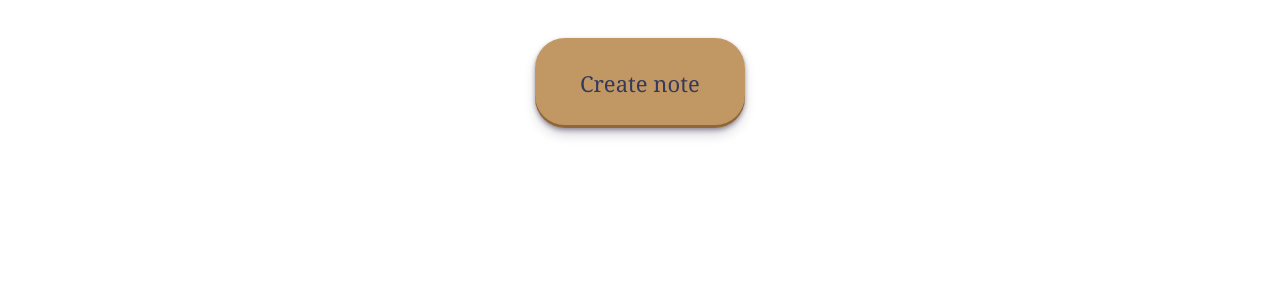
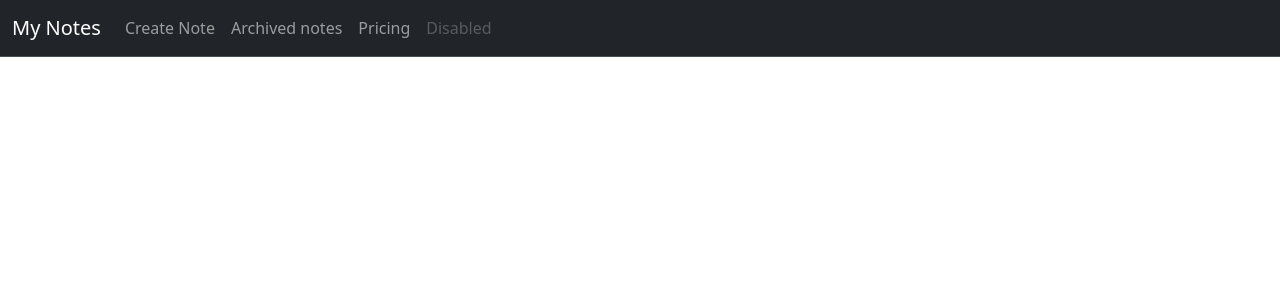
Before and after one commit to franjaeze/note-app-vue, a Vue app: page / in a window 1280 px wide. Shown: the top 300 px of the page. Built offline with nearby package versions, Linux system fonts and the light colour scheme.

Commit message:
new look

```diff
--- a/package.json
+++ b/package.json
@@ -9,6 +9,7 @@
   },
   "dependencies": {
     "core-js": "^3.8.3",
+    "pinia": "^2.1.4",
     "vue": "^3.2.13",
     "vue-router": "^4.0.3"
   },
--- a/public/index.html
+++ b/public/index.html
@@ -5,6 +5,8 @@
     <meta http-equiv="X-UA-Compatible" content="IE=edge">
     <meta name="viewport" content="width=device-width,initial-scale=1.0">
     <link rel="icon" href="<%= BASE_URL %>favicon.ico">
+    <link rel="stylesheet" href="https://use.fontawesome.com/releases/v5.15.4/css/all.css" integrity="sha384-DyZ88mC6Up2uqS4h/KRgHuoeGwBcD4Ng9SiP4dIRy0EXTlnuz47vAwmeGwVChigm" crossorigin="anonymous"/>
+    <link href="https://cdn.jsdelivr.net/npm/bootstrap@5.3.0/dist/css/bootstrap.min.css" rel="stylesheet" integrity="sha384-9ndCyUaIbzAi2FUVXJi0CjmCapSmO7SnpJef0486qhLnuZ2cdeRhO02iuK6FUUVM" crossorigin="anonymous">
     <title>Note app vue</title>
   </head>
   <body>
--- a/src/App.vue
+++ b/src/App.vue
@@ -1,8 +1,19 @@
 <template>
-
-  <router-view/>
+<NavbarComponent/>
+<div class="m-5">
+  <router-view/></div>
 </template>
 
+<script>
+import NavbarComponent from './components/NavbarComponent.vue';
+
+export default{
+  components:{ NavbarComponent
+
+}
+}
+
+</script>
 <style>
 
 
--- a/src/components/CreateNote.vue
+++ b/src/components/CreateNote.vue
@@ -1,56 +1,110 @@
 <template>
   <div class="createNote">
-         <form  action="">
-       <div >  <div class="waviy">
-   <span style="--i:1">N</span>
-   <span style="--i:2">e</span>
-   <span style="--i:3">w</span>
-   <span style="--i:4"> </span>
-   <span style="--i:5">N</span>
-   <span style="--i:6">o</span>
-   <span style="--i:7">t</span>
-   <span style="--i:8">e</span>
+    <form action="">
+
+
+      <div class="card container text-center" style="width: 35rem;">
+        <div class="card-body row">
+          <h1 class="card-header">Create Note</h1>
+
+
+          <div class="row">
+            <div class="m-1 p-3 ">
+              <label for="Title" class="me-2 col-2">Title </label>
+              <input class="col-8" v-model="newNote.title" type="text" id="Title" placeholder="Write your note title">
+            </div>
+
+          </div>
+
+          <div class="row">
+            <div class="m-2 p-2">
+              <label for="Body" class="me-2 col-2">Content </label>
+              <textarea class="col-8" v-model="newNote.body" rows="3" cols="25" placeholder="Write your note "></textarea>
+            </div>
+          </div>
+
+
+          <div class="row">
+
+            <div class="me-1 col-2">
+              <label for="tag" class="">Categories </label></div>
+              <div class="col-8" type="text" id="tag" placeholder="Tags" v-if="newNote.tags">
+                <button class="btn-success" disabled  v-for="t in newNote.tags" :key="t.index"> {{ t }}</button>
+              </div>
+
+
 
 
           </div>
+          <div class="row">
 
-     <button class="buttonNote" @click="addNewNote"> Create</button>
-     <button class="buttonNote"  @click="addTag"> Add Tag</button>
-     <button class="buttonNote" @click="close"> Cancel</button>
+            <div class="">
+              <label for="tag" class="me-1 col-2"> </label>
+              <input class="col-6" v-model="newNote.tag" type="text" id="tag" placeholder="New Caegory">
+              <button class="btn btn-small btn-success m-1 me-1 col-2 p-1" @click="addTag"> Add</button>
             </div>
-       <button disabled v-for="t in newNote.tags" :key="t.index"> {{ t }}</button>
-
-         <div class="inputsCreate"> <label for="Title">Title </label>
-            <input  v-model="newNote.title" type="text" id="Title" placeholder="Write your note title"  ></div>
-         <div class="inputsCreate"> <label for="tag">tag </label>
-            <input   v-model="newNote.tag"   type="text" id="tag" placeholder="Write your note"  > </div>
-         <div class="inputsCreate"><label for="Body">Body </label>
-             <textarea v-model="newNote.body" rows="3" cols="25"></textarea></div>
-        </form>
 
 
+          </div>
+          <div class="row">
+            <div class="col-8"></div>
+            <div class="col-4 d-flex">
+              <button class="btn btn-small btn-primary m-1 me-1" @click="addNewNote(newNote)"> Create</button>
+              <button class="btn btn-small btn-danger m-1 me-1" @click="close"> Cancel</button>
+            </div>
+          </div>
+        </div>
+      </div>
+
+
+
+
+
+
+    </form>
   </div>
 </template>
 
 <script>
 
+import { useUserStore } from "../stores/notes";
+import { storeToRefs } from "pinia";
+
+
+
 export default {
+
+  setup() {
+  const userStore = useUserStore();
+    const { userNotes, getNotes, addNote } = storeToRefs(userStore);
+
+    return {
+    userNotes,
+    addNote,
+    getNotes,
+    userStore
+    };
+  },
   methods: {
-      addTag(){
+    addTag() {
+      this.newNote = {...this.newNote, editedDate: new Date().toISOString().replace(/T.*/,'').split('-').reverse().join('-'),
+                          editedHour: new Date().getHours()
+                          , editedMinute: new Date().getMinutes()}
       this.newNote.tags.push(this.newNote.tag);
       this.newNote.tag = '';
     },
 
-    close () {
+    close() {
       this.$emit('close')
     },
-    async addNewNote() {
+    async addNewNote(newNote) {
 
       try {
         //await noteService.addToList(this.newNote)
-  this.$emit('new-note-created',{ ...this.newNote });
-
-    this.close();
+        this.userStore.addNote(newNote)
+        console.log(this.userStore.getNotes)
+        this.$router.push({ name: 'notes' });
+      //  this.close();
 
       } catch (e) {
         alert(e);
@@ -60,7 +114,7 @@ try {
     return {
       notes: [],
 
-      newNote: {title:"", body:"",tags:[]},
+      newNote: { title: "", body: "", tags: [] },
 
 
     };
@@ -70,78 +124,4 @@ try {
 };
 </script>
 
-<style>
-
-
- .inputsCreate{
-    font-size: 12px;
-    margin: 5px;
-}
-
-.tag {
-    background-color: #6d6868c7;
-    border-radius: 9px;
-    display: inline-block;
-    color: #fffffff6;
-    letter-spacing: 0.5px;
-
-}
-input{
-    width: fit-content;
-    display: inline-block;
-}
-.createNote {
-    border-radius: 10%;
-    padding: 15px;
-    border-style: solid;
-    border-color: black;
-    background-color: rgba(165, 100, 16, 0.488);
-    display: inline-flex;
-    box-shadow: rgba(45, 35, 66, 0.4) 0 2px 4px, rgba(45, 35, 66, 0.3) 0 7px 13px -3px, #D6D6E7 0 -3px 0 inset;
-    font-family: Georgia, 'Times New Roman', Times, serif;
-    transition: box-shadow .15s, transform .15s;
-    user-select: none;
-    -webkit-user-select: none;
-    touch-action: manipulation;
-    white-space: nowrap;
-    will-change: box-shadow, transform
-}
-
-.createNote:hover {
-    transform: translateY(-10px);
-}
-
-.createNote:focus {
-    box-shadow: #D6D6E7 0 0 0 1.5px inset, rgba(45, 35, 66, 0.4) 0 2px 4px, rgba(45, 35, 66, 0.3) 0 7px 13px -3px, #D6D6E7 0 -3px 0 inset;
-}
-
-.header{
-  font-family: Georgia, 'Times New Roman', Times, serif;
-  color: rgb(47, 46, 45);
-  font-size: 22px;
-
-}
-
-.waviy {
-  position: relative;
-  -webkit-box-reflect: below -30px linear-gradient(transparent, rgba(0,0,0,.2));
-  font-size: 40px;
-}
-.waviy span {
-  font-family: 'Alfa Slab One', cursive;
-  position: relative;
-  display: inline-block;
-  color: #fff;
-  animation: waviy 7s infinite;
-  animation-delay: calc(.1s * var(--i));
-
-}
-@keyframes waviy {
-  0%,40%,100% {
-    transform: translateY(0)
-  }
-  20% {
-    transform: translateY(-20px)
-  }
-}
-</style>
+<style></style>
--- /dev/null
+++ b/src/components/NavbarComponent.vue
@@ -0,0 +1,38 @@
+<template>
+<nav class="navbar navbar-expand-lg bg-dark border-bottom border-bottom-dark" data-bs-theme="dark">
+  <div class="container-fluid">
+    <a class="navbar-brand" href="#">My Notes</a>
+    <button class="navbar-toggler" type="button" data-bs-toggle="collapse" data-bs-target="#navbarNav" aria-controls="navbarNav" aria-expanded="false" aria-label="Toggle navigation">
+      <span class="navbar-toggler-icon"></span>
+    </button>
+    <div class="collapse navbar-collapse" id="navbarNav">
+      <ul class="navbar-nav">
+        <li class="nav-item">
+         <RouterLink class="nav-link" aria-current="page" to="/create">Create Note</RouterLink>
+        </li>
+        <li class="nav-item">
+            <RouterLink class="nav-link " aria-current="page" to="/reate">Archived notes</RouterLink>
+        </li>
+        <li class="nav-item">
+          <a class="nav-link" href="#">Pricing</a>
+        </li>
+        <li class="nav-item">
+          <a class="nav-link disabled">Disabled</a>
+        </li>
+      </ul>
+    </div>
+  </div>
+</nav>
+
+</template>
+
+<script>
+import { RouterLink } from 'vue-router';
+export default{
+    components: {
+        RouterLink
+    }
+}
+
+
+</script>
--- a/src/components/NotesView.vue
+++ b/src/components/NotesView.vue
@@ -1,33 +1,46 @@
 <template>
-  <div class="generalContent"> <div class="container">
-    <button class="buttonNote btnCreate" @click="showIt" v-if="!showForm"> Create note </button>
- </div >
-    <div><CreateNote v-if="showForm"
-      @new-note-created="handleNewNote"
-      @close="showIt"   />
+  <div class="generalContent">
+    <div class="container">
+
+    </div>
+    <div v-if="getNotes.lenght<1">
+      <h1> Here you will see your notes, as soon as you start to doing them!</h1>
+
+
 
     </div>
 
 
     <div>
-    <SimpleNote @delete-note="deleteNote" v-for="(note, index) in notes" :key="index" :note="note"             />
+      <SimpleNote @delete-note="deleteNote" v-for="(note, index) in getNotes" :key="index" :note="note" />
     </div>
   </div>
 </template>
 
 <script>
 import SimpleNote from "../components/SimpleNote.vue";
-import CreateNote from "../components/CreateNote.vue";
+import { useUserStore } from "../stores/notes";
+import { storeToRefs } from "pinia";
 
 export default {
 
   components: {
-    SimpleNote, CreateNote
+    SimpleNote
+  },   setup() {
+    const userStore = useUserStore();
+    const { userNotes, getNotes, addNote } = storeToRefs(userStore);
+
+    return {
+    userNotes,
+    addNote,
+    getNotes,
+    userStore
+    };
   },
   data() {
     return {
       notes: [],
-      showForm:false,
+      showForm: false,
       newNote: {
         title: '',
         tag: '  ',
@@ -37,24 +50,25 @@ export default {
   },
   methods:
   {
-      showIt(){
-        this.showForm= !this.showForm;
+    showIt() {
+      this.showForm = !this.showForm;
     },
 
-      deleteNote(note){
+    deleteNote(note) {
       const ifRemove = confirm('Do you really want to delete it ?');
-        if (ifRemove){
+      if (ifRemove) {
 
-          const indexOfNote =  this.notes.indexOf(note);
+        const indexOfNote = this.notes.indexOf(note);
         this.notes.splice(indexOfNote, 1)
         alert('Note deleted!')
       }
     },
-    async  handleNewNote(newNote) {
+    async handleNewNote(newNote) {
 
       await this.notes.push(newNote);
 
-      this.notes.forEach(element => {console.log(element)
+      this.notes.forEach(element => {
+        console.log(element)
 
       });
 
@@ -64,40 +78,4 @@ export default {
 }
 </script>
 
-<style>
- .generalContent{
-  margin: 15px;
-  padding: 18px;
-  justify-content: center;
-  align-items: center;
-  display: flex;
- }
-
- .container {
-  text-align: center;
-}
-
- .btnCreate{
-    background-color: rgba(169, 112, 39, 0.718);
-    font-size: 22px;
-    padding: 45px;
-    border-radius: 30px;
-    box-shadow: rgba(45, 35, 66, 0.4) 0 2px 4px, rgba(45, 35, 66, 0.3) 0 7px 13px -3px, #54310a75 0 -3px 0 inset;
-    font-family: Georgia, 'Times New Roman', Times, serif;
-    transition: box-shadow .15s, transform .15s;
-    user-select: none;
-    -webkit-user-select: none;
-    touch-action: manipulation;
-    will-change: box-shadow, transform
-}
-
-.btnCreate:hover {
-    transform: translateY(-10px);
-    box-shadow: rgba(31, 24, 47, 0.4) 0 2px 4px, rgba(29, 22, 44, 0.3) 0 7px 13px -3px, #392205b6 0 -3px 0 inset;
-    background-color: rgba(165, 101, 16, 0.718);
-
-    font-weight: 500;
-}
-
-
-</style>
+<style></style>
--- a/src/components/SimpleNote.vue
+++ b/src/components/SimpleNote.vue
@@ -1,21 +1,29 @@
 <template>
     <div v-show="!showModify">
-        <div class="simpleContent" v-if="noteRender">
+        <div class="card w-50" v-if="noteRender">
+            <div class="row">
+                <div class="col-2 m-4"><i class="fas fa-sticky-note fa-5x"></i></div>
+                <div class="col-6">
+                    <h3 class="mt-2">{{ noteRender.title }}</h3>
+              <!-- <p class="body">{{ noteRender.body }}</p>
 
-            <h3 class="header">{{ noteRender.title }}</h3>
-            <p class="body">{{ noteRender.body }}</p>
+                    <p class="tag" v-for="etiqueta in noteRender.tags" :key="etiqueta">
+                        {{ etiqueta }}
+                    </p> -->
+                 <div class="mt-5"><b>Last time Edited:  </b> {{ noteRender.editedDate }} {{ noteRender.editedHour }}:{{ noteRender.editedMinute}}</div>
 
-            <p class="tag" v-for="etiqueta in noteRender.tags" :key="etiqueta">
-                {{ etiqueta }}
-            </p>
-            <div>
-                <button class="buttonNote" @click="updateNote(noteRender)">Modify</button>
-                <button class="buttonNote" @click="deleteNote(noteRender)">Delete</button>
+                </div>
+                <div class="col-2">
+                    <span class="cursor"> <i class="fas fa-trash"></i></span>
+                    <span class="cursor"> <i class="fas fa-pencil-alt"></i> </span>
+                    <span class="cursor"> <i class="fas fa-archive"></i></span>
+                </div>
+
             </div>
         </div>
 
     </div>
-    <ModifyNote @note-modify="changeNote"  @close="showForm" v-if="showModify" :note="noteRender" />
+    <ModifyNote @note-modify="changeNote" @close="showForm" v-if="showModify" :note="noteRender" />
 </template>
 
 <script>
@@ -64,100 +72,8 @@ export default {
 </script>
 
 <style>
-.header {
-    font-size: 17px;
-    padding-left: 10px;
-}
-
-.body {
-
-    font-size: 12px;
-}
-
-
-.simpleContent {
-    margin: 15px;
-    padding: 0px 10px 10px 10px;
-    max-width: 300px;
-    max-height: 200px;
-    border-radius: 10%;
-    border-style: solid;
-    border-color: black;
-    background-color: rgba(165, 100, 16, 0.488);
-    display: inline-block;
-    box-shadow: rgba(45, 35, 66, 0.4) 0 2px 4px, rgba(45, 35, 66, 0.3) 0 7px 13px -3px, #D6D6E7 0 -3px 0 inset;
-    font-family: Georgia, 'Times New Roman', Times, serif;
-    transition: box-shadow .15s, transform .15s;
-    user-select: none;
-    -webkit-user-select: none;
-    touch-action: manipulation;
-
-    will-change: box-shadow, transform
-}
-
-.simpleContent:hover {
-    transform: translateY(-10px);
-}
-
-.simpleContent:focus {
-    box-shadow: #D6D6E7 0 0 0 1.5px inset, rgba(45, 35, 66, 0.4) 0 2px 4px, rgba(45, 35, 66, 0.3) 0 7px 13px -3px, #D6D6E7 0 -3px 0 inset;
-}
-
-.buttonNote {
-    margin: 5px;
-    align-items: center;
-    appearance: none;
-    background-color: #ecba4fc7;
-    border-radius: 4px;
-    border-width: 0;
-    box-shadow: rgba(45, 35, 66, 0.4) 0 2px 4px, rgba(45, 35, 66, 0.3) 0 7px 13px -3px, #67501fc7 0 -3px 0 inset;
-    box-sizing: border-box;
-    color: #36395A;
+.cursor {
     cursor: pointer;
-    display: inline-flex;
-    font-family: "JetBrains Mono", monospace;
-    height: 25px;
-    margin: 5px;
-    justify-content: center;
-    line-height: 1;
-    list-style: none;
-    overflow: hidden;
-    position: relative;
-    text-align: left;
-    text-decoration: none;
-    transition: box-shadow .15s, transform .15s;
-    user-select: none;
-    -webkit-user-select: none;
-    touch-action: manipulation;
-    white-space: nowrap;
-    will-change: box-shadow, transform;
-    font-size: 14px;
-}
-
-
-.tag {
-    font-size: 14px;
-    padding: 3px;
-    margin: 2px;
-    background-color: #870606a7;
-    border-radius: 9px;
-    display: inline-block;
-    color: #fffffff6;
-    letter-spacing: 0.5px;
-    font-size: 14px;
-    box-shadow: rgba(45, 35, 66, 0.4) 0 2px 4px, rgba(45, 35, 66, 0.3) 0 7px 13px -3px, #470101a7 0 -3px 0 inset;
-    font-family: "Open Sans", monospace;
-    transition: box-shadow .15s, transform .15s;
-    user-select: none;
-    -webkit-user-select: none;
-    touch-action: manipulation;
 
 }
-
-
-.buttonNote:active {
-    box-shadow: 0px 0px 0px 0px;
-    top: 5px;
-    left: 5px;
-}
 </style>
--- a/src/router/index.js
+++ b/src/router/index.js
@@ -1,25 +1,22 @@
 import { createRouter, createWebHashHistory } from 'vue-router'
 import NotesView from '../components/NotesView.vue'
+import CreateNote from '../components/CreateNote.vue'
 
-const routes = [
+const router = createRouter({
+  history: createWebHashHistory(),
+     routes: [
   {
     path: '/',
     name: 'notes',
     component: NotesView
   },
   {
-    path: '/about',
-    name: 'about',
-    // route level code-splitting
-    // this generates a separate chunk (about.[hash].js) for this route
-    // which is lazy-loaded when the route is visited.
-    component: () => import(/* webpackChunkName: "about" */ '../views/AboutView.vue')
+    path: '/create',
+    name: 'create',
+    component: CreateNote
+
   }
 ]
-
-const router = createRouter({
-  history: createWebHashHistory(),
-  routes
 })
 
 export default router
--- /dev/null
+++ b/src/stores/notes.js
@@ -0,0 +1,24 @@
+import { defineStore } from "pinia";
+
+export const useUserStore = defineStore("user", {
+    state: () => ({
+        userNotes: [],
+    }),
+
+    getters: {
+        getNotes() {
+            return this.userNotes;
+        }
+    },
+
+    actions: {
+        addNote(note) {
+            this.userNotes.push(note);
+        },
+        removeNote(note) {
+            this.userNotes.push(note);
+            const indexOfNote = this.userNotes.indexOf(note);
+            this.notes.splice(indexOfNote, 1)
+        },
+    },
+});
```
Also changed, not shown: src/components/ModifyNote.vue (+1 -43 lines), src/main.js (+7 -1 lines), 1 other file (tests, documents, lock files or other folders). Lines whose indentation alone changed are shown as unchanged.
